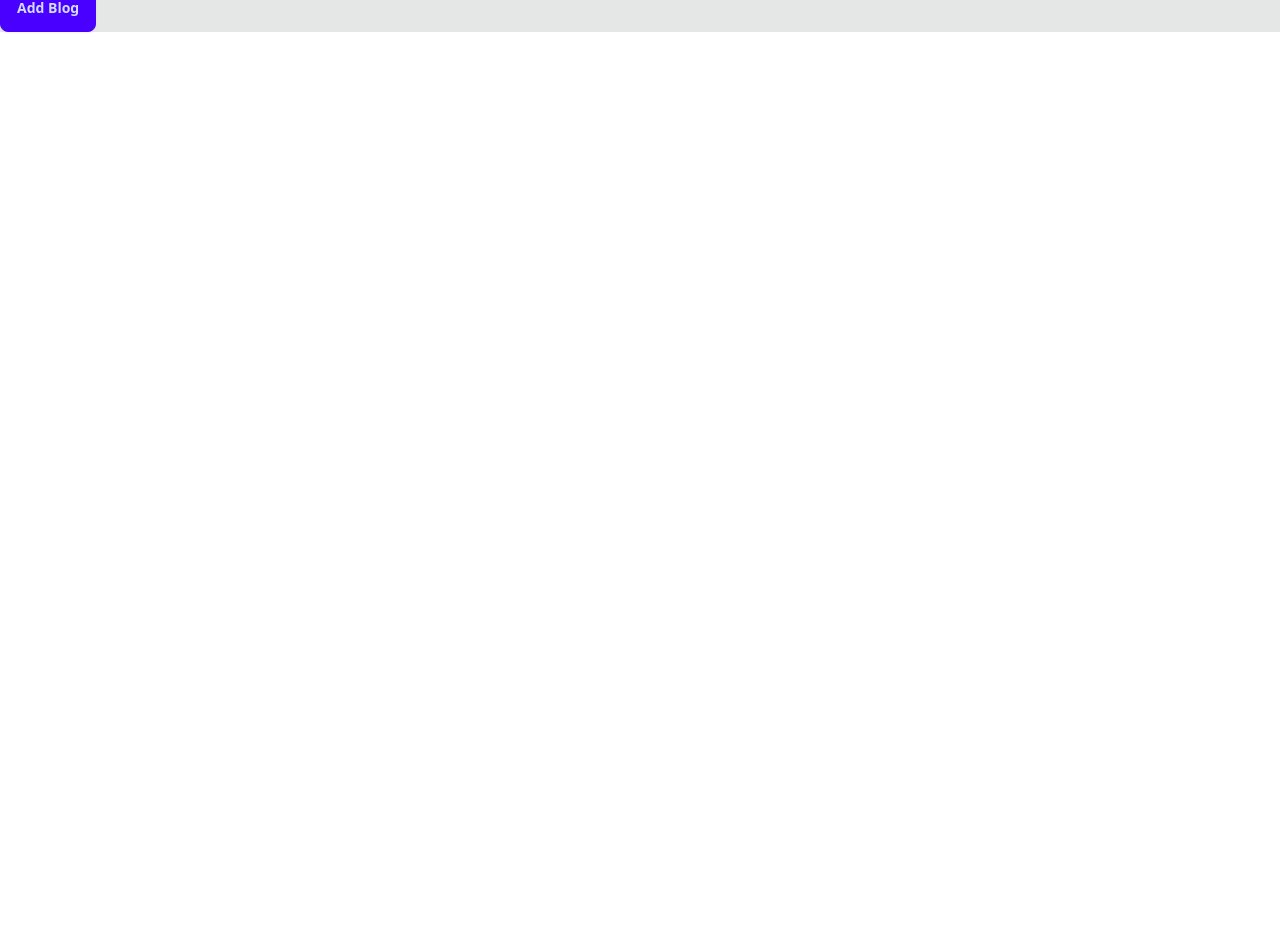
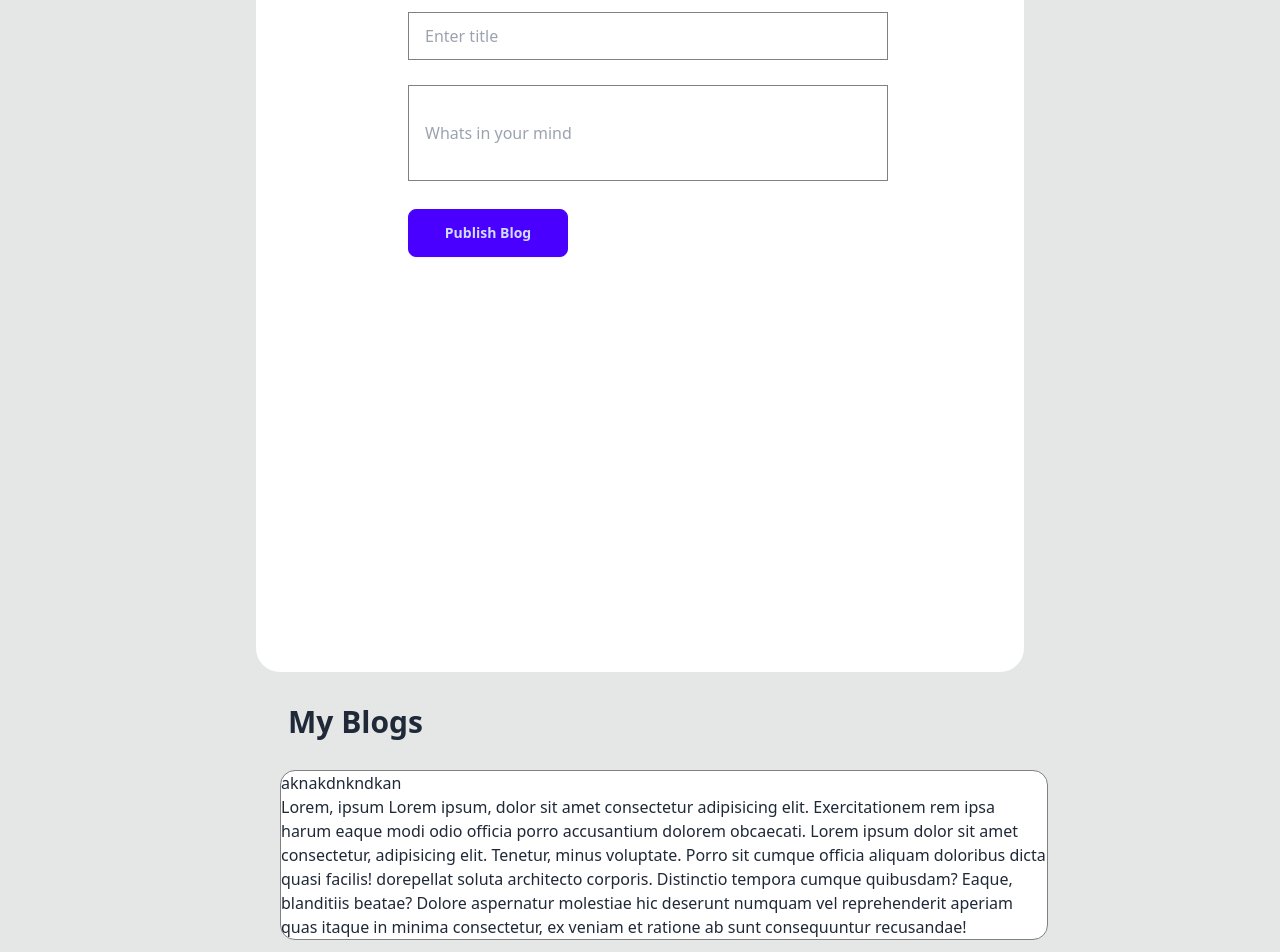
Before and after one commit to MuahammadArsalan/Blogging-app, a React (Vite) app: page /dashboard in a window 1280 px wide. Shown: the part 200-1152 px from the top of the page. Before the commit the page ends 800 px from the top, so only its background shows below. Built offline with nearby package versions, Linux system fonts and the light colour scheme; no server answers; sample sign-in values are in the browser's storage.

Commit message:
card done

```diff
--- a/src/assets/Screens/Dashboard.jsx
+++ b/src/assets/Screens/Dashboard.jsx
@@ -41,24 +41,58 @@ async function addBlog (data){
 return (
 
 < >
-<div style={{}} className='bg-base-300'>
+<div style={{width:"100vw",height:"400vh"}} className='bg-base-300'>
 
-  <h1>Dashboard</h1>
+  <h1 className='font-bold text-4xl p-6 text-center'>Dashboard</h1>
 
 
-  <form onSubmit={handleSubmit(onSubmit)}>
+  <form onSubmit={handleSubmit(onSubmit)} className='p-10 w-[60vw] m-auto h-[90vh] bg-white rounded-3xl '>
 
-  <input placeholder='Enter title' {...register("title" , { required: true })}
+  <input className='p-4 ml-28 w-[30rem] h-[3rem] mt-5' placeholder='Enter title'  style={{
+    border:"1px solid grey " ,
+
+  }} {...register("title" , { required: true })}
   />  <br /> <br />
   {errors.exampleRequired && <span>This field is required</span>}
-  <input placeholder='Enter description' {...register("description" , { required: true })}
+  <input  placeholder='Whats in your mind' className='w-[30rem] h-[6rem] align-text-top p-4  ml-28' style={{
+    border:"1px solid grey"
+
+  }}  {...register("description" , { required: true })}
   />
   {errors.exampleRequired && <span>This field is required</span>}
 <br /> <br />
 
-<button className='btn btn-primary' onClick={addBlog}>Add Blog </button>
+<button className='btn btn-primary m-auto text-center ml-28 mt-1 w-[10rem]' onClick={addBlog}>Publish Blog </button>
 
 </form>
+
+
+
+
+
+<div>
+
+<h1  className='font-bold text-3xl mt-8 ml-72'>My Blogs</h1>
+
+
+
+<div className='w-[60vw]'  style={{
+  border:"1px solid grey",
+  backgroundColor:"white",
+  borderRadius:"15px",
+  marginLeft:"280px",
+  marginTop:"30px",
+  display:"inline-flex",
+  alignItems:"center",
+  flexWrap:"wrap"
+}}>
+  <p>aknakdnkndkan</p>
+  <p>Lorem, ipsum Lorem ipsum, dolor sit amet consectetur adipisicing elit. Exercitationem rem ipsa harum eaque modi odio officia porro accusantium dolorem obcaecati. Lorem ipsum dolor sit amet consectetur, adipisicing elit. Tenetur, minus voluptate. Porro sit cumque officia aliquam doloribus dicta quasi facilis!  dorepellat soluta architecto corporis. Distinctio tempora cumque quibusdam? Eaque, blanditiis beatae? Dolore aspernatur molestiae hic deserunt numquam vel reprehenderit aperiam quas itaque in minima consectetur, ex veniam et ratione ab sunt consequuntur recusandae!</p>
+</div>
+
+
+
+</div>
 
 
 </div>
```
